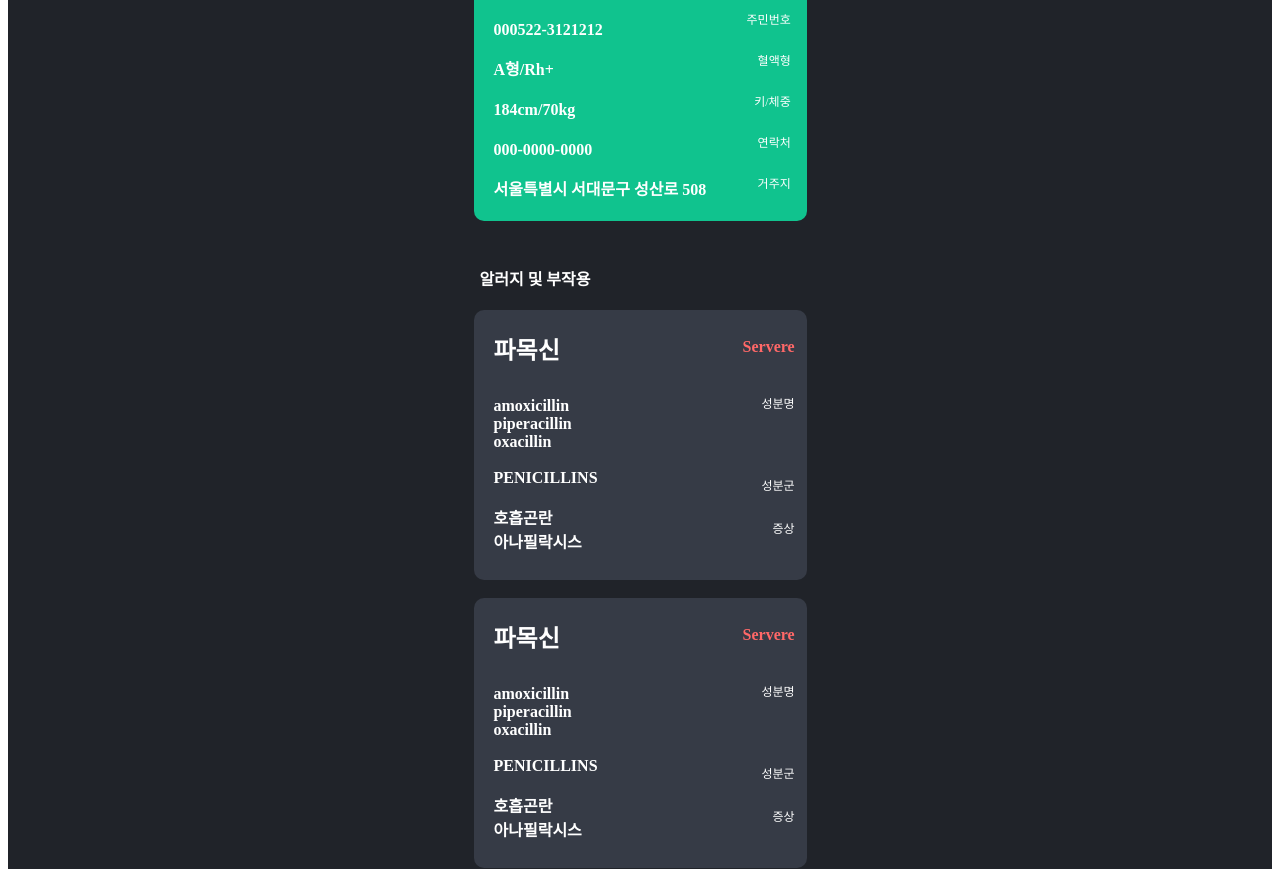
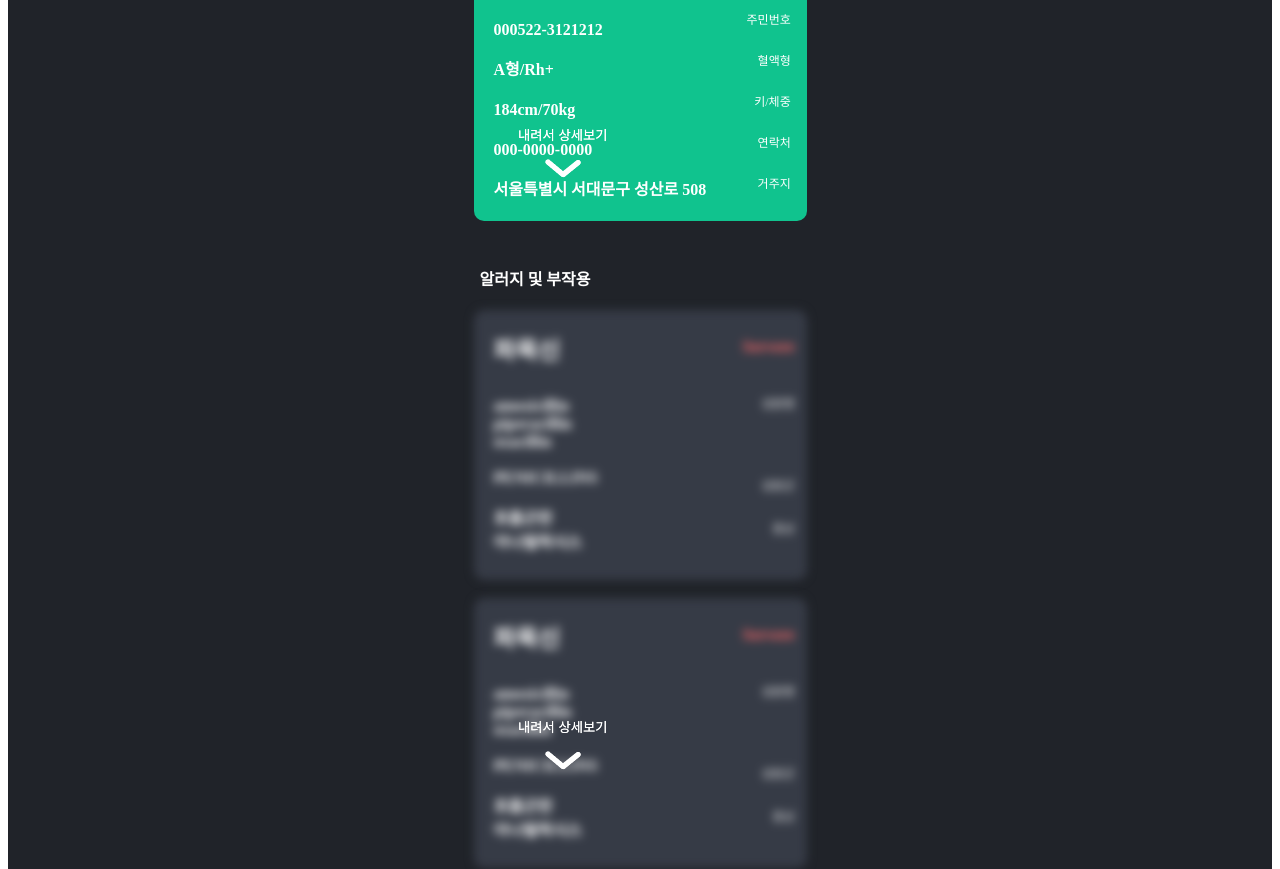
Before and after one commit to binys21/11th-Hackerthon-2023, a React (Create React App) app in the folder ftest/: page /doctermediinfo in a window 1280 px wide. Shown: the part 420-1289 px from the top of the page. Built offline with nearby package versions, Linux system fonts and the light colour scheme.

Commit message:
의료정보 블라인드 처리

```diff
--- a/ftest/src/components/mediInfo_comp/AllegyCard.js
+++ b/ftest/src/components/mediInfo_comp/AllegyCard.js
@@ -1,10 +1,30 @@
-import React from "react";
+import React, { useState } from "react";
 import styled from "styled-components";
+//image
+import lowbtn from '../../pages/images/lowbtn.png';
 
 const AllegyCard=()=>{
+    const [isBlur, setIsBlur] = useState(true);
+    const [isButtonVisible, setIsButtonVisible] = useState(true);
+
+    const toggleBlur = () => {
+        setIsBlur(!isBlur);
+        setIsButtonVisible(false);
+    };
+
     return(
         <>
-        <BoxWrapper>
+                {isButtonVisible && (
+                        <BtnWrapper>
+                        <button onClick={toggleBlur}>
+                                 내려서 상세보기
+                                 <br></br>
+                                 <br></br>
+                                <img src={lowbtn} alt=""></img>
+                        </button>
+                        </BtnWrapper>
+        )}
+        <BoxWrapper blur={isBlur}>
         <ContentWrapper>
                 <NameWrapper>파목신</NameWrapper>
                 amoxicillin
@@ -37,6 +57,9 @@ const AllegyCard=()=>{
 };
 export default AllegyCard;
 const BoxWrapper=styled.div`
+filter: ${({ blur }) => (blur ? "blur(1px)" : "none")};
+-webkit-filter: ${({ blur }) => (blur ? "blur(5px)" : "none")};
+
 background-color:#363B46;
 display: flex;
 width:333px;
@@ -79,3 +102,15 @@ margin-top:64px;
 const FourTitle=styled.div`
 margin-top:25px;
 `;
+const BtnWrapper=styled.div`
+button {
+    color:white;
+    border: 0;
+    background-color: transparent;
+
+}
+z-index:100;
+position: absolute;
+top:68%;
+left: 40%;
+`;
--- a/ftest/src/components/mediInfo_comp/FamilyHisCard.js
+++ b/ftest/src/components/mediInfo_comp/FamilyHisCard.js
@@ -1,10 +1,29 @@
-import React from "react";
+import React, { useState } from "react";
 import styled from "styled-components";
+//image
+import lowbtn from '../../pages/images/lowbtn.png';
 
 const FamilyHisCard=()=>{
+    const [isBlur, setIsBlur] = useState(true);
+    const [isButtonVisible, setIsButtonVisible] = useState(true);
+
+    const toggleBlur = () => {
+        setIsBlur(!isBlur);
+        setIsButtonVisible(false);
+    };
     return(
         <>
-        <BoxWrapper>
+         {isButtonVisible && (
+                        <BtnWrapper>
+                        <button onClick={toggleBlur}>
+                                 내려서 상세보기
+                                 <br></br>
+                                 <br></br>
+                                <img src={lowbtn} alt=""></img>
+                        </button>
+                        </BtnWrapper>
+        )}
+        <BoxWrapper blur={isBlur}>
             <ContentWrapper>
                 <NameWrapper>당뇨</NameWrapper>
                 1966.03.23 -
@@ -24,6 +43,9 @@ const FamilyHisCard=()=>{
 };
 export default FamilyHisCard;
 const BoxWrapper=styled.div`
+filter: ${({ blur }) => (blur ? "blur(1px)" : "none")};
+-webkit-filter: ${({ blur }) => (blur ? "blur(5px)" : "none")};
+
 background-color:#363B46;
 display: flex;
 width:333px;
@@ -64,3 +86,15 @@ margin-top:38px;
 const ThreeTitle=styled.div`
 margin-top:20px;
 `;
+const BtnWrapper=styled.div`
+button {
+    color:white;
+    border: 0;
+    background-color: transparent;
+
+}
+z-index:100;
+position: absolute;
+top:142%;
+left: 40%;
+`;
```
